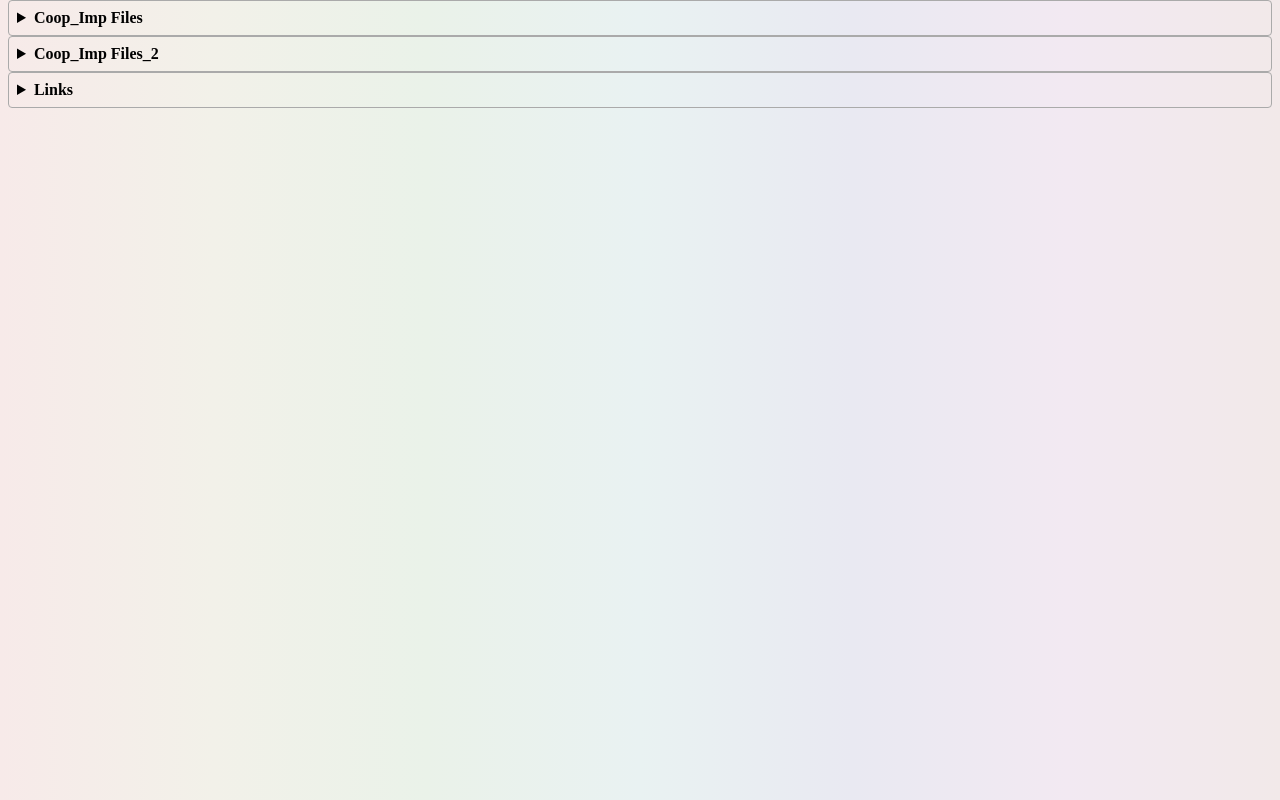
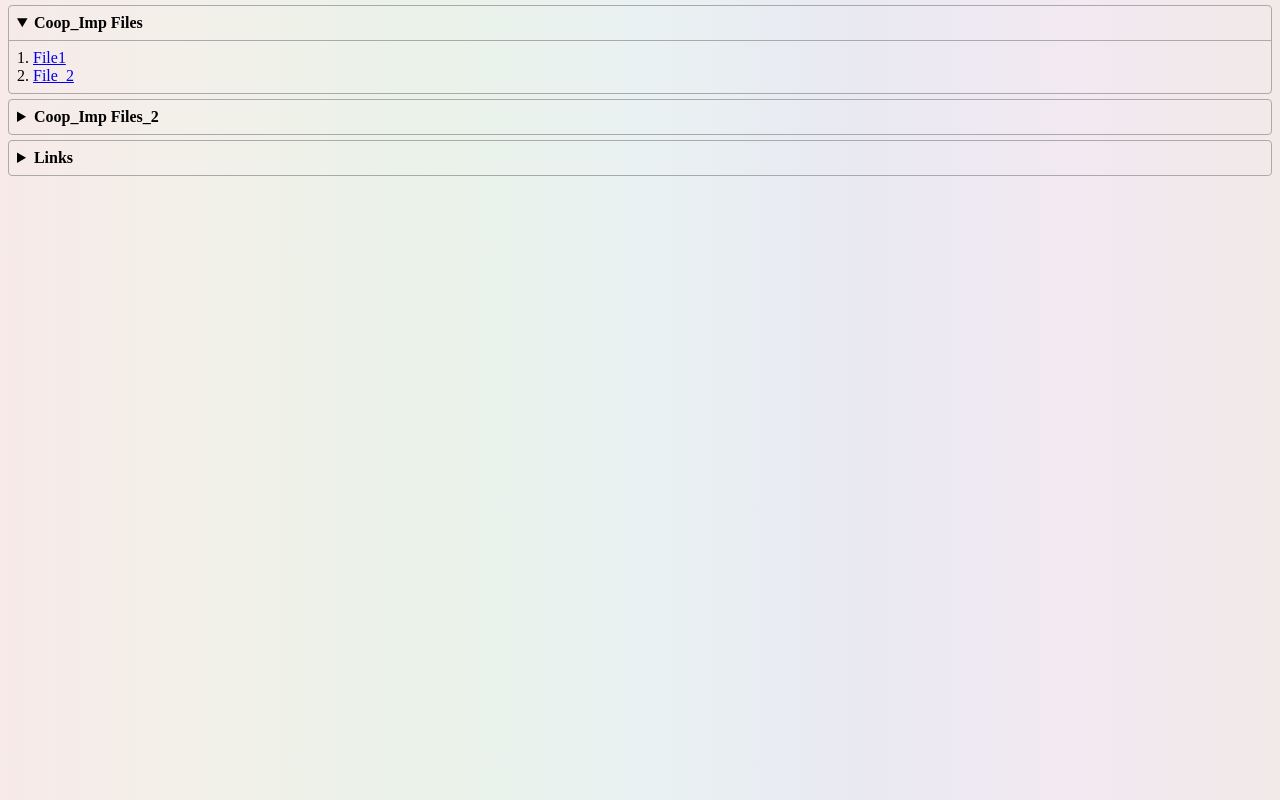
Before and after one commit to SapkotaDibash/PURUSHOTTAM-LINKS, a plain HTML site: page index.html in a window 1280 px wide. Drawn offline with nearby package versions, Linux system fonts and the light colour scheme.

Commit message:
few changes made.

```diff
--- a/index.html
+++ b/index.html
@@ -3,8 +3,6 @@
 
 <head>
     <meta charset="UTF-8">
-    <meta name="keywords" content="HTML, CSS, JavaScript">
-    <meta name="viewport" content="width=device-width, initial-scale=1.0">
     <title>Download Links | Purushottam Dhakal</title>
     <script src="https://ajax.googleapis.com/ajax/libs/jquery/3.6.1/jquery.min.js"></script>
     <script src="./script.js" defer></script>
@@ -37,6 +35,7 @@
             border: 1px solid #aaa;
             border-radius: 4px;
             padding: .5em .5em 0;
+            margin-top: 5px;
         }
 
         details[open] {
@@ -55,6 +54,15 @@
             padding: .5em;
             cursor: pointer;
         }
+
+        * {
+            -webkit-touch-callout: none;
+            -webkit-user-select: none;
+            -khtml-user-select: none;
+            -moz-user-select: none;
+            -ms-user-select: none;
+            user-select: none;
+        }
     </style>
 </head>
 
--- a/script.js
+++ b/script.js
@@ -53,9 +53,12 @@ function createHTML() {
         const subLinks_HTM = subLinks(FILE_LINKS_OBJ[link_key])
 
 
+
+        let OPEN_STATUS = (i == 0) ? 'open' : '';
+
         const HTML = `
 
-    <details class="detail">
+    <details class="detail" ${OPEN_STATUS}>
         <summary><strong>${r['display_name']}</strong></summary>
         <div class="links_container">${subLinks_HTM}</div>
     </details>
@@ -75,7 +78,7 @@ function subLinks(OBJ) {
     for (let i = 0; i < OBJ.length; i++) {
         const r = OBJ[i];
 
-        HTML_LINKS += `<a href="${r['link_obj']}">${r['display_name']}</a><br>`;
+        HTML_LINKS += `${i + 1}. <a href="${r['link_obj']}">${r['display_name']}</a><br>`;
     }
     return HTML_LINKS;
 }
@@ -84,7 +87,7 @@ function subLinks(OBJ) {
 
 
 
-$('summary').click(function() {
+$('summary').click(function () {
     $('.detail').removeAttr('open');
     $(this).attr('open')
 });
```
Lines whose indentation alone changed are shown as unchanged.
